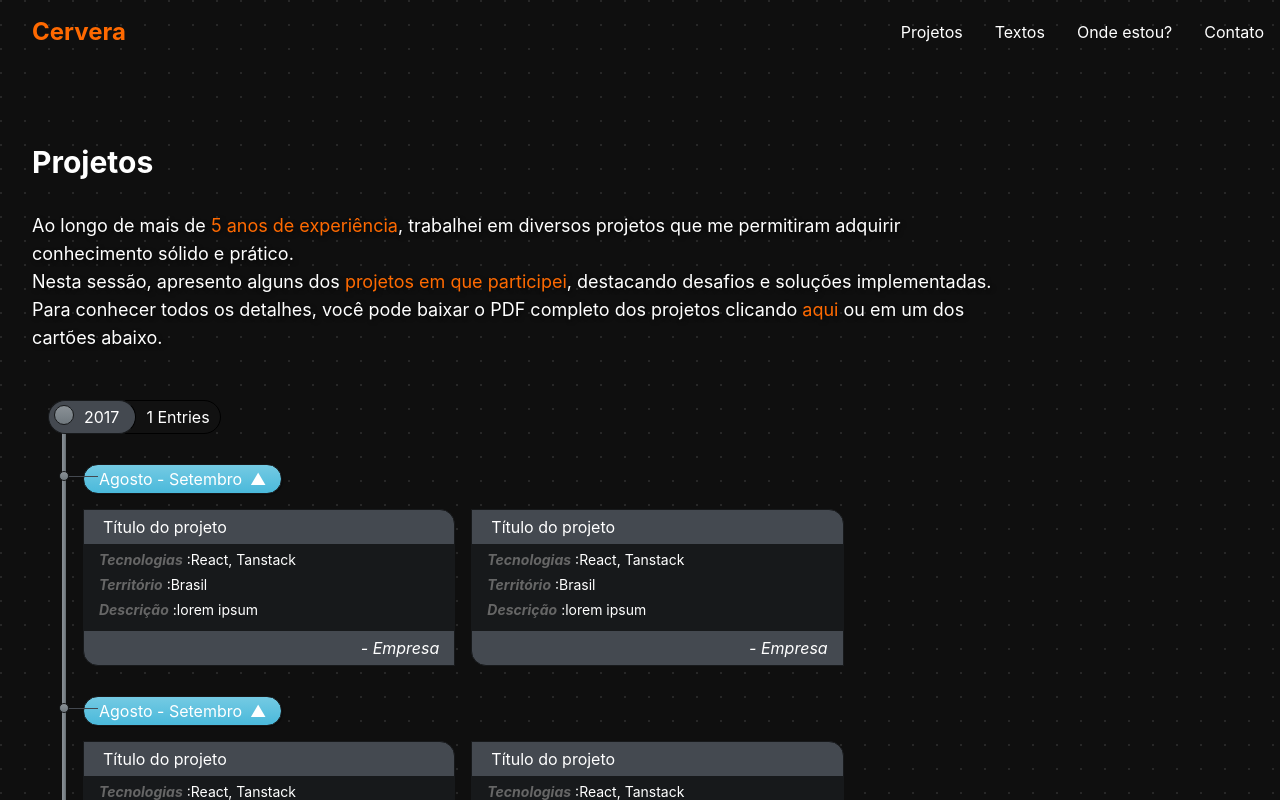
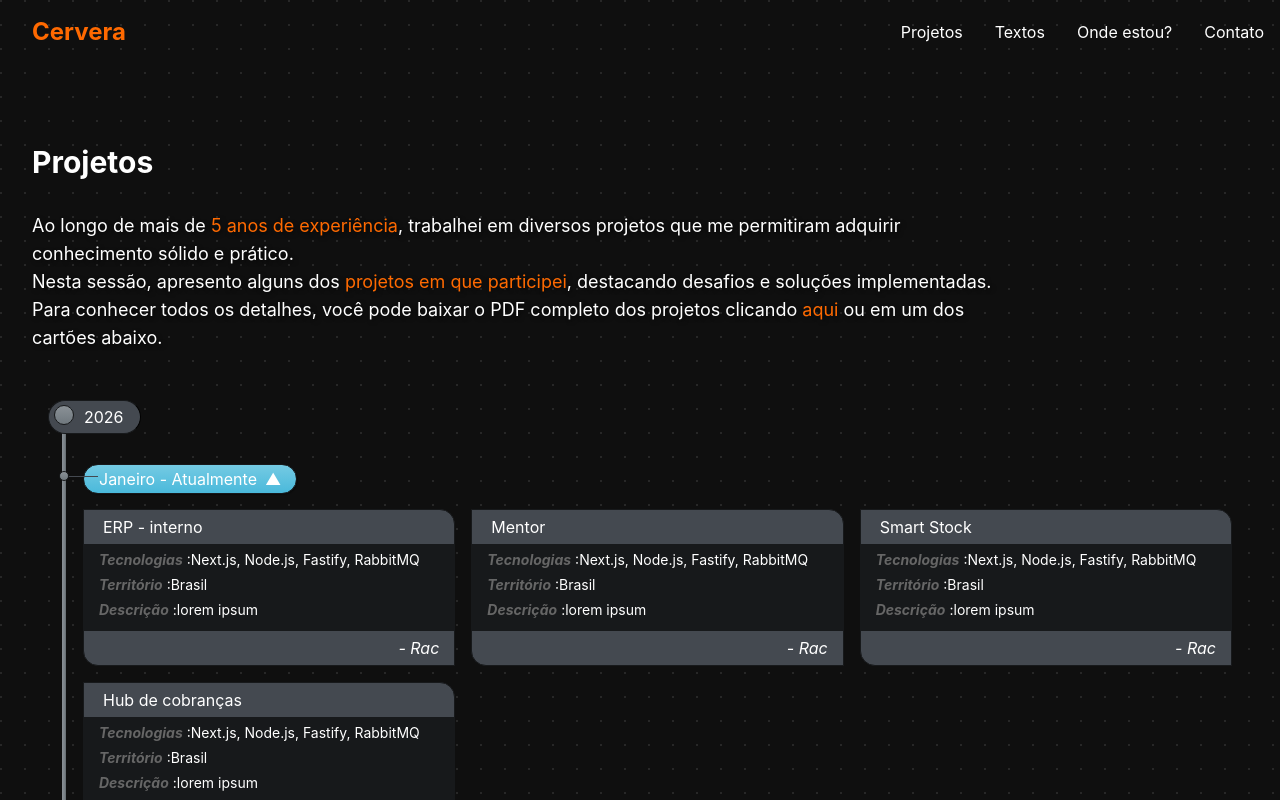
Before and after one commit to cervusDev/cervus-dev, a React (Vite) app: page /projetos in a window 1280 px wide. Shown: the top 800 px of the page. Built offline with nearby package versions, Linux system fonts and the light colour scheme.

Commit message:
feat: implement new projects on timeline

```diff
--- a/src/components/Timeline.tsx
+++ b/src/components/Timeline.tsx
@@ -19,7 +19,6 @@ export interface TimelineDay {
 export interface TimelineMonth {
   id: string;
   label: string;
-  entries: number;
   days: TimelineDay[];
 }
 
@@ -73,19 +72,6 @@ function TimelineMonth({ month }: { month: TimelineMonth }) {
         "
       >
         {month.label}
-        <span
-          className="
-            absolute -top-px left-[calc(100%-10px)]
-            -z-10 whitespace-nowrap
-            py-1 pr-[10px] pl-5
-            bg-[#111]
-            border border-black
-            rounded-tr-[40px] rounded-br-[40px]
-            text-white
-          "
-        >
-          {month.entries} Entries
-        </span>
       </div>
 
       {month.days.map((day) => (
--- a/src/pages/Projects.tsx
+++ b/src/pages/Projects.tsx
@@ -31,34 +31,141 @@ function Projects() {
         <Timeline
           data={[
             {
-              id: "aug-2018",
-              label: "2017",
-              entries: 1,
+              id: "jul-2026",
+              label: "2026",
               days: [
                 {
-                  id: "21",
-                  dateLabel: "Agosto - Setembro",
+                  id: "1",
+                  dateLabel: "Janeiro - Atualmente",
                   cards: [
                     {
                       id: "1",
                       icon: "fa-asterisk",
                       iconColor: "text-green-500",
-                      title: "Título do projeto",
-                      footer: "- Empresa",
+                      title: "ERP - interno",
+                      footer: "- Rac",
                       items: [
-                        { label: "Tecnologias", value: "React, Tanstack" },
+                        {
+                          label: "Tecnologias",
+                          value: "Next.js, Node.js, Fastify, RabbitMQ",
+                        },
                         { label: "Território", value: "Brasil" },
                         { label: "Descrição", value: "lorem ipsum" },
                       ],
                     },
                     {
-                      id: "2",
+                      id: "1",
                       icon: "fa-asterisk",
                       iconColor: "text-green-500",
-                      title: "Título do projeto",
-                      footer: "- Empresa",
+                      title: "Mentor",
+                      footer: "- Rac",
                       items: [
-                        { label: "Tecnologias", value: "React, Tanstack" },
+                        {
+                          label: "Tecnologias",
+                          value: "Next.js, Node.js, Fastify, RabbitMQ",
+                        },
+                        { label: "Território", value: "Brasil" },
+                        { label: "Descrição", value: "lorem ipsum" },
+                      ],
+                    },
+                    {
+                      id: "1",
+                      icon: "fa-asterisk",
+                      iconColor: "text-green-500",
+                      title: "Smart Stock",
+                      footer: "- Rac",
+                      items: [
+                        {
+                          label: "Tecnologias",
+                          value: "Next.js, Node.js, Fastify, RabbitMQ",
+                        },
+                        { label: "Território", value: "Brasil" },
+                        { label: "Descrição", value: "lorem ipsum" },
+                      ],
+                    },
+                    {
+                      id: "1",
+                      icon: "fa-asterisk",
+                      iconColor: "text-green-500",
+                      title: "Hub de cobranças",
+                      footer: "- Rac",
+                      items: [
+                        {
+                          label: "Tecnologias",
+                          value: "Next.js, Node.js, Fastify, RabbitMQ",
+                        },
+                        { label: "Território", value: "Brasil" },
+                        { label: "Descrição", value: "lorem ipsum" },
+                      ],
+                    },
+                  ],
+                },
+              ],
+            },
+            {
+              id: "jul-2025",
+              label: "2025",
+              days: [
+                {
+                  id: "1",
+                  dateLabel: "Outubro - Dezembro",
+                  cards: [
+                    {
+                      id: "1",
+                      icon: "fa-asterisk",
+                      iconColor: "text-green-500",
+                      title: "ERP - interno",
+                      footer: "- Rac",
+                      items: [
+                        {
+                          label: "Tecnologias",
+                          value: "Next.js, Node.js, Fastify, RabbitMQ",
+                        },
+                        { label: "Território", value: "Brasil" },
+                        { label: "Descrição", value: "lorem ipsum" },
+                      ],
+                    },
+                    {
+                      id: "1",
+                      icon: "fa-asterisk",
+                      iconColor: "text-green-500",
+                      title: "Mentor",
+                      footer: "- Rac",
+                      items: [
+                        {
+                          label: "Tecnologias",
+                          value: "Next.js, Node.js, Fastify, RabbitMQ",
+                        },
+                        { label: "Território", value: "Brasil" },
+                        { label: "Descrição", value: "lorem ipsum" },
+                      ],
+                    },
+                    {
+                      id: "1",
+                      icon: "fa-asterisk",
+                      iconColor: "text-green-500",
+                      title: "Smart Stock",
+                      footer: "- Rac",
+                      items: [
+                        {
+                          label: "Tecnologias",
+                          value: "Next.js, Node.js, Fastify, RabbitMQ",
+                        },
+                        { label: "Território", value: "Brasil" },
+                        { label: "Descrição", value: "lorem ipsum" },
+                      ],
+                    },
+                    {
+                      id: "1",
+                      icon: "fa-asterisk",
+                      iconColor: "text-green-500",
+                      title: "Hub de cobranças",
+                      footer: "- Rac",
+                      items: [
+                        {
+                          label: "Tecnologias",
+                          value: "Next.js, Node.js, Fastify, RabbitMQ",
+                        },
                         { label: "Território", value: "Brasil" },
                         { label: "Descrição", value: "lorem ipsum" },
                       ],
@@ -66,29 +173,56 @@ function Projects() {
                   ],
                 },
                 {
-                  id: "22",
-                  dateLabel: "Agosto - Setembro",
+                  id: "1",
+                  dateLabel: "Julho - Outubro",
                   cards: [
                     {
                       id: "1",
                       icon: "fa-asterisk",
                       iconColor: "text-green-500",
-                      title: "Título do projeto",
-                      footer: "- Empresa",
+                      title: "Carroção",
+                      footer: "- Rac",
                       items: [
-                        { label: "Tecnologias", value: "React, Tanstack" },
+                        {
+                          label: "Tecnologias",
+                          value: "Next.js, Node.js, Fastify, RabbitMQ, gRPC",
+                        },
+                        { label: "Território", value: "Brasil" },
+                        { label: "Descrição", value: "lorem ipsum" },
+                      ],
+                    },
+                  ],
+                },
+                {
+                  id: "1",
+                  dateLabel: "Janeiro - Julho",
+                  cards: [
+                    {
+                      id: "1",
+                      icon: "fa-asterisk",
+                      iconColor: "text-green-500",
+                      title: "Interplan.RIO",
+                      footer: "- Macroplan",
+                      items: [
+                        {
+                          label: "Tecnologias",
+                          value: "Next.js, Node.js, Fastify, RabbitMQ, gRPC",
+                        },
                         { label: "Território", value: "Brasil" },
                         { label: "Descrição", value: "lorem ipsum" },
                       ],
                     },
                     {
-                      id: "2",
+                      id: "1",
                       icon: "fa-asterisk",
                       iconColor: "text-green-500",
-                      title: "Título do projeto",
-                      footer: "- Empresa",
+                      title: "MS Ativo",
+                      footer: "- Macroplan",
                       items: [
-                        { label: "Tecnologias", value: "React, Tanstack" },
+                        {
+                          label: "Tecnologias",
+                          value: "Next.js, Node.js, Fastify, RabbitMQ, gRPC",
+                        },
                         { label: "Território", value: "Brasil" },
                         { label: "Descrição", value: "lorem ipsum" },
                       ],
@@ -99,19 +233,18 @@ function Projects() {
             },
             {
               id: "aug-2018",
-              label: "2018",
-              entries: 1,
+              label: "2024",
               days: [
                 {
                   id: "21",
-                  dateLabel: "Agosto - Setembro",
+                  dateLabel: "Janeiro - Novembro",
                   cards: [
                     {
                       id: "1",
                       icon: "fa-asterisk",
                       iconColor: "text-green-500",
-                      title: "Título do projeto",
-                      footer: "- Empresa",
+                      title: "Interplan.RIO",
+                      footer: "- Macroplan",
                       items: [
                         { label: "Tecnologias", value: "React, Tanstack" },
                         { label: "Território", value: "Brasil" },
@@ -119,29 +252,38 @@ function Projects() {
                       ],
                     },
                     {
-                      id: "2",
+                      id: "1",
                       icon: "fa-asterisk",
                       iconColor: "text-green-500",
-                      title: "Título do projeto",
-                      footer: "- Empresa",
+                      title: "MS Ativo",
+                      footer: "- Macroplan",
                       items: [
-                        { label: "Tecnologias", value: "React, Tanstack" },
+                        {
+                          label: "Tecnologias",
+                          value: "Next.js, Node.js, Fastify, RabbitMQ, gRPC",
+                        },
                         { label: "Território", value: "Brasil" },
                         { label: "Descrição", value: "lorem ipsum" },
                       ],
                     },
                   ],
                 },
+              ],
+            },
+            {
+              id: "aug-2018",
+              label: "2023",
+              days: [
                 {
-                  id: "22",
-                  dateLabel: "Agosto - Setembro",
+                  id: "21",
+                  dateLabel: "Janeiro - Dezembro",
                   cards: [
                     {
                       id: "1",
                       icon: "fa-asterisk",
                       iconColor: "text-green-500",
-                      title: "Título do projeto",
-                      footer: "- Empresa",
+                      title: "ABCR +",
+                      footer: "- Macroplan",
                       items: [
                         { label: "Tecnologias", value: "React, Tanstack" },
                         { label: "Território", value: "Brasil" },
@@ -149,11 +291,53 @@ function Projects() {
                       ],
                     },
                     {
-                      id: "2",
+                      id: "1",
                       icon: "fa-asterisk",
                       iconColor: "text-green-500",
-                      title: "Título do projeto",
-                      footer: "- Empresa",
+                      title: "Amazonia Legal",
+                      footer: "- Macroplan",
+                      items: [
+                        {
+                          label: "Tecnologias",
+                          value: "Next.js, Node.js, Fastify, RabbitMQ, gRPC",
+                        },
+                        { label: "Território", value: "Brasil" },
+                        { label: "Descrição", value: "lorem ipsum" },
+                      ],
+                    },
+                    {
+                      id: "1",
+                      icon: "fa-asterisk",
+                      iconColor: "text-green-500",
+                      title: "DGM",
+                      footer: "- Macroplan",
+                      items: [
+                        {
+                          label: "Tecnologias",
+                          value: "Next.js, Node.js, Fastify, RabbitMQ, gRPC",
+                        },
+                        { label: "Território", value: "Brasil" },
+                        { label: "Descrição", value: "lorem ipsum" },
+                      ],
+                    },
+                  ],
+                },
+              ],
+            },
+            {
+              id: "aug-2018",
+              label: "2022",
+              days: [
+                {
+                  id: "21",
+                  dateLabel: "Julho - Dezembro",
+                  cards: [
+                    {
+                      id: "1",
+                      icon: "fa-asterisk",
+                      iconColor: "text-green-500",
+                      title: "Cidade SUSP",
+                      footer: "- Macroplan",
                       items: [
                         { label: "Tecnologias", value: "React, Tanstack" },
                         { label: "Território", value: "Brasil" },
```
